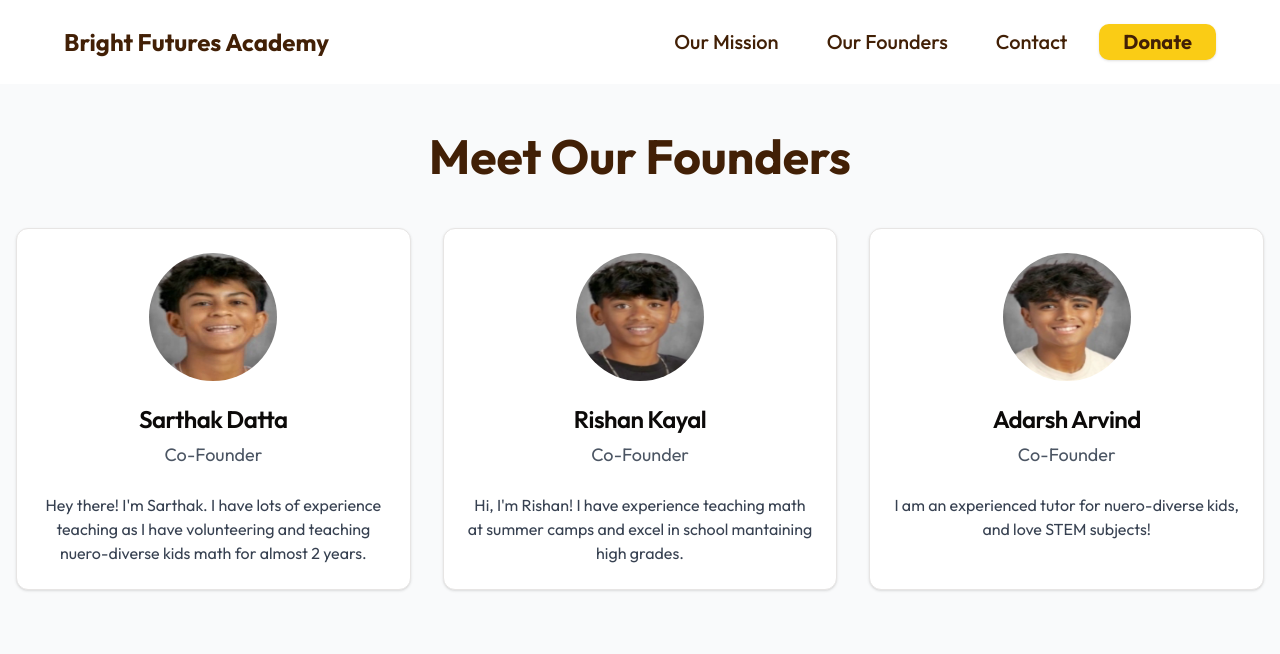
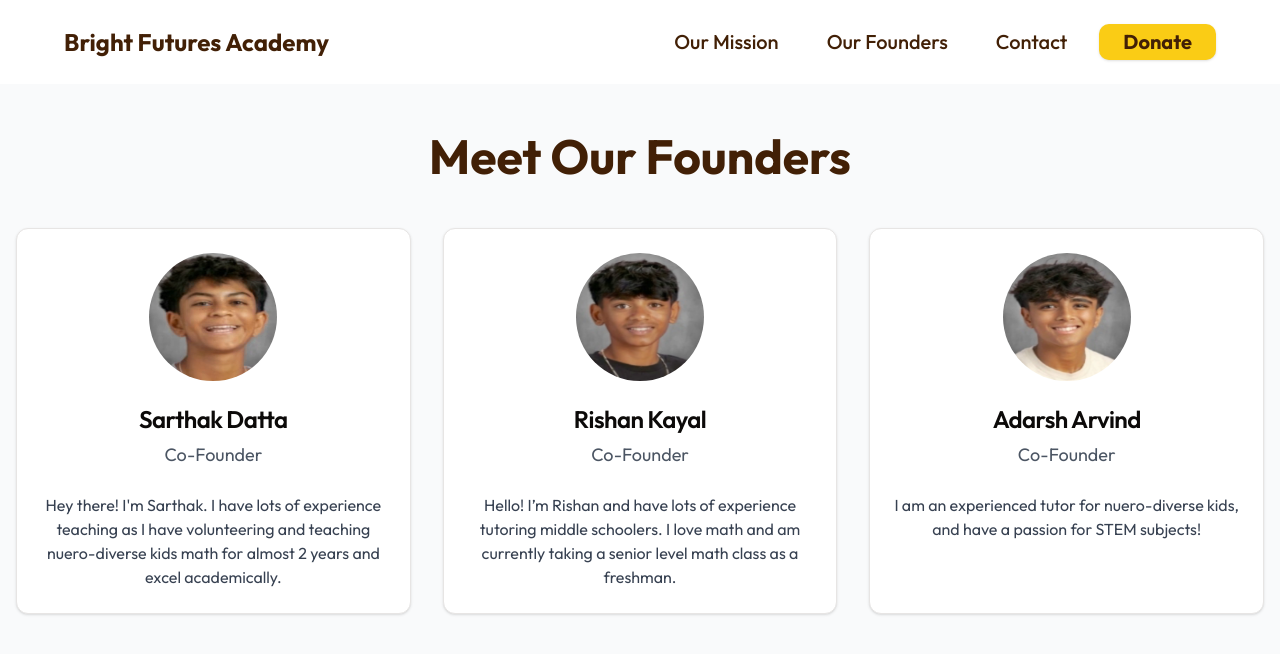
Before and after one commit to sarthakdatta/bfa-website, a Next.js app: page /founders in a window 1280 px wide. Shown: the top 654 px of the page. Built offline with nearby package versions, Linux system fonts and the light colour scheme.

Commit message:
added changes

```diff
--- a/src/app/founders/page.tsx
+++ b/src/app/founders/page.tsx
@@ -8,19 +8,19 @@ const founders = [
   {
     name: "Sarthak Datta",
     role: "Co-Founder",
-    description: "Hey there! I'm Sarthak. I have lots of experience teaching as I have volunteering and teaching nuero-diverse kids math for almost 2 years.",
+    description: "Hey there! I'm Sarthak. I have lots of experience teaching as I have volunteering and teaching nuero-diverse kids math for almost 2 years and excel academically.",
     image: "/sarthak.png", // Replace with your image path
   },
   {
     name: "Rishan Kayal",
     role: "Co-Founder",
-    description: "Hi, I'm Rishan! I have experience teaching math at summer camps and excel in school mantaining high grades.",
+    description: "Hello! I’m Rishan and have lots of experience tutoring middle schoolers. I love math and am currently taking a senior level math class as a freshman.",
     image: "/rishan.png", // Replace with your image path
   },
   {
     name: "Adarsh Arvind",
     role: "Co-Founder",
-    description: "I am an experienced tutor for nuero-diverse kids, and love STEM subjects!",
+    description: "I am an experienced tutor for nuero-diverse kids, and have a passion for STEM subjects!",
     image: "/adarsh.png", // Replace with your image path
   },
 ];
--- a/src/app/page.tsx
+++ b/src/app/page.tsx
@@ -139,7 +139,7 @@ export default function Home() {
             <div className="w-full md:w-2/3 text-center md:text-left">
               <h1 className="text-2xl md:text-3xl text-primary-foreground font-bold">Bright Futures Academy</h1>
               <h2 className="text-lg md:text-xl mt-4 md:mt-11 text-primary-foreground">Contact Info:</h2>
-              <p className="text-base md:text-lg mt-2 text-primary-foreground">Email: support@bfa.com</p>
+              <p className="text-base md:text-lg mt-2 text-primary-foreground">Email: FolsomBFA@gmail.com</p>
               <p className="text-base md:text-lg mt-2 text-primary-foreground">Phone Number: +1 916-365-2292</p>
             </div>
 
--- a/src/components/Navbar.tsx
+++ b/src/components/Navbar.tsx
@@ -13,7 +13,7 @@ export default function CustomMenu() {
 
             {/* Right Section - Navigation Buttons */}
             <div className="flex space-x-4 text-primary-foreground">
-                <Link href="#mission">
+                <Link href="/">
                 <Button className="text-xl" variant="ghost">
                     Our Mission
                 </Button>
```
